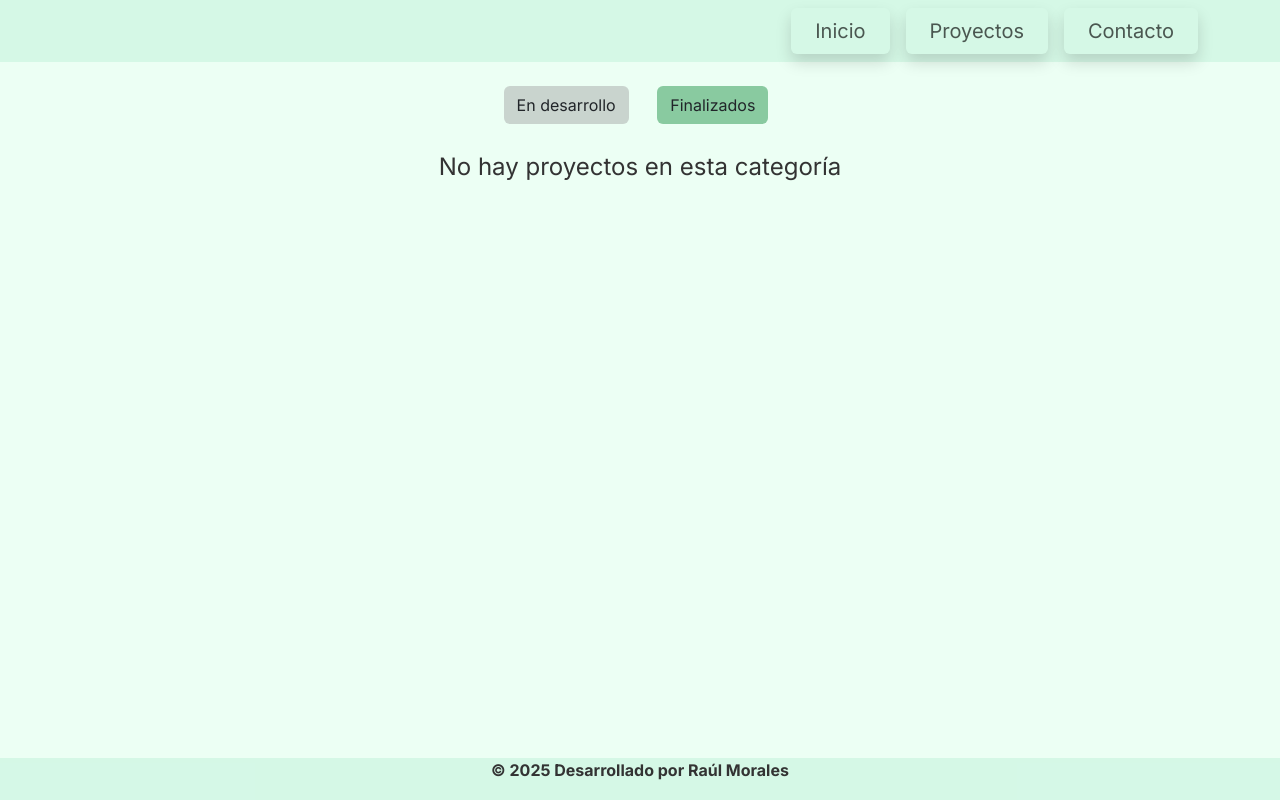
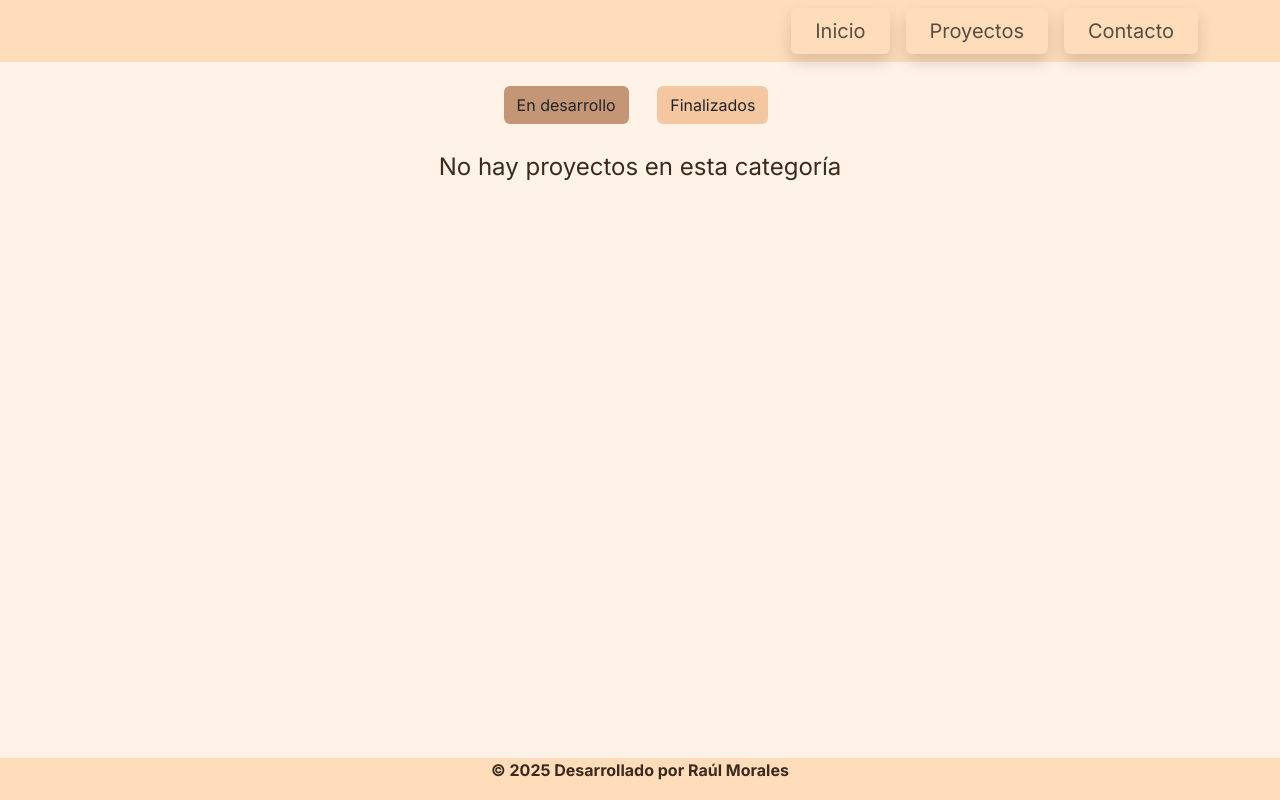
Before and after one commit to wabiwa/Sitio-web-portafolio-personal, a Django app: template templates/projects.html in a window 1280 px wide. Run offline with Django 3.2, Linux system fonts and the light colour scheme; the template is opened without the code that fills it, so the values that code supplies are empty; some web fonts are replaced.

Commit message:
opción calida

```diff
--- a/static/css/styles.css
+++ b/static/css/styles.css
@@ -1,20 +1,24 @@
 @import url('https://fonts.googleapis.com/css2?family=Inter:ital,opsz,wght@0,14..32,100..900;1,14..32,100..900&family=Libertinus+Keyboard&family=Montserrat:ital,wght@0,100..900;1,100..900&display=swap');
 
 body {
-    background-color: #d5ffe771;
+    background-color: #ffe5cc71;
+    /* d5ffe771  */
     font-family: "Inter", sans-serif;
-    color: #333;
+    color: #3b2b1f;
+    /* 333 */
 }
 
 .card {
-    background-color: rgba(220, 255, 220, 0.61);
+    background-color: rgba(255, 230, 204, 0.61);
+    /* rgba(220, 255, 220, 0.61) */
     border: none;
     box-shadow: 0 4px 8px rgba(0, 0, 0, 0.26);
 }
 
 .card-title, h1, h2, h3, h4, h5, h6 {
     font-family: 'Montserrat', sans-serif;
-    color: #2b2b2b;
+    color: #6b3e1a;
+    /* 2b2b2b */
     margin-bottom: 0.5rem;
     letter-spacing: 1px;
     margin-top: 0.5rem;
@@ -23,7 +27,8 @@ body {
 
 .titulo-navbar{
     font-family: 'Libertinus Keyboard', monospace;
-    color: #2b2b2b;
+    color: #6b3e1a;
+    /* 2b2b2b */
     margin-bottom: 0.5rem;
     letter-spacing: 2px;
     font-weight: 500;
@@ -41,31 +46,38 @@ label{
 }
 
 .navbar, footer {
-    background-color: #d1f7e4d5;
+    background-color: #ffd9b3d5;
+    /* d1f7e4d5 */
 }
 
 .boton-navbar:hover {
-    background-color: rgba(220, 255, 220, 0.61);
+    background-color: rgba(255, 230, 204, 0.61);
+    /* rgba(220, 255, 220, 0.61) */
 }
 
 .boton-desarrollo{
-    background-color: #9999996b;
+    background-color: #b9835dd3;
+    /* 9999996b */
 }
 
 .boton-desarrollo:hover {
-    background-color: #6d6d6dd3;
+    background-color: #b9835dd3;
+    /* 6d6d6dd3 */
 }
 
 .boton-finalizado{
-    background-color: #02802c6b;
+    background-color: #e68a3c6b;
+    /* 02802c6b */
 }
 
 .boton-finalizado:hover {
-    background-color: #00991ad3;
+    background-color: #ff7f336d;
+    /* 00991ad3 */
 }
 
 .form {
-    background-color: rgba(220, 255, 220, 0.61);
+    background-color: rgba(255, 230, 204, 0.61);
+    /* rgba(220, 255, 220, 0.61) */
     border: none;
     box-shadow: 0 4px 8px rgba(0,0,0,0.4);
     margin-top: 100px;
```
